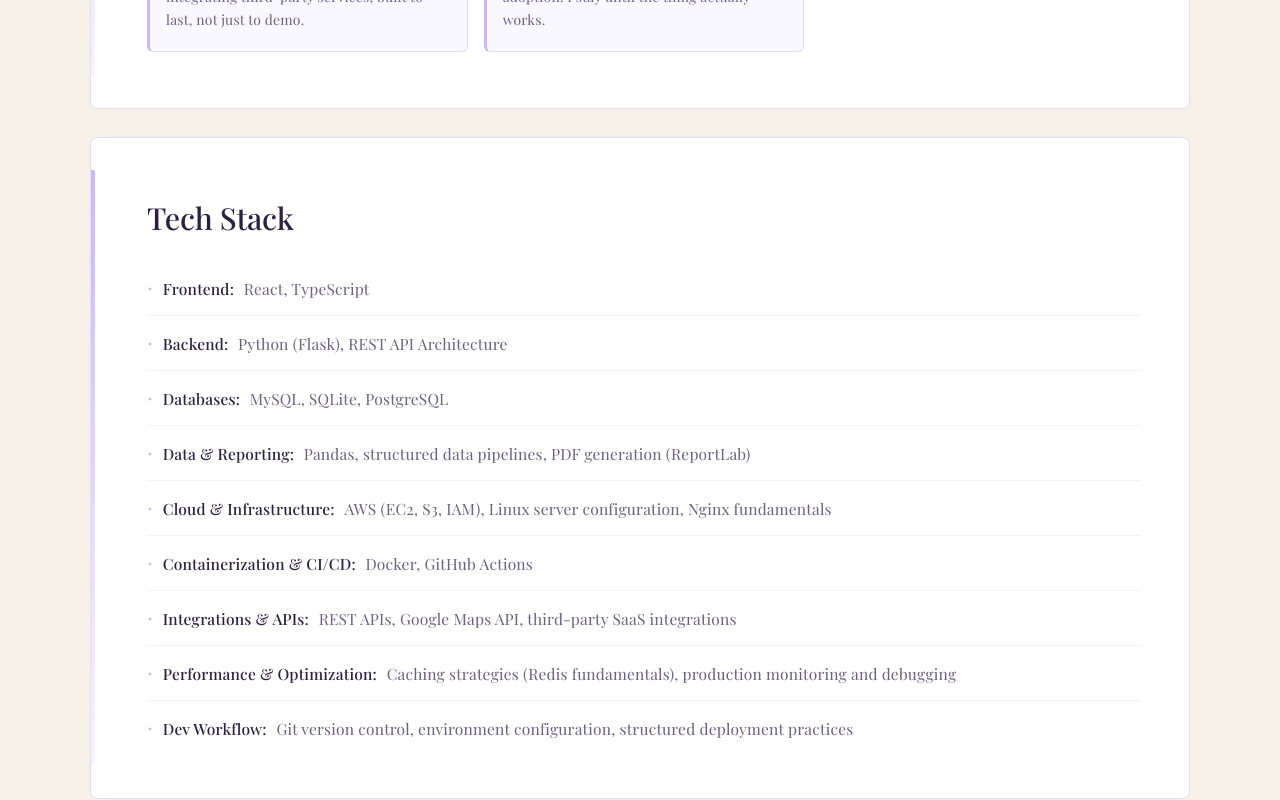
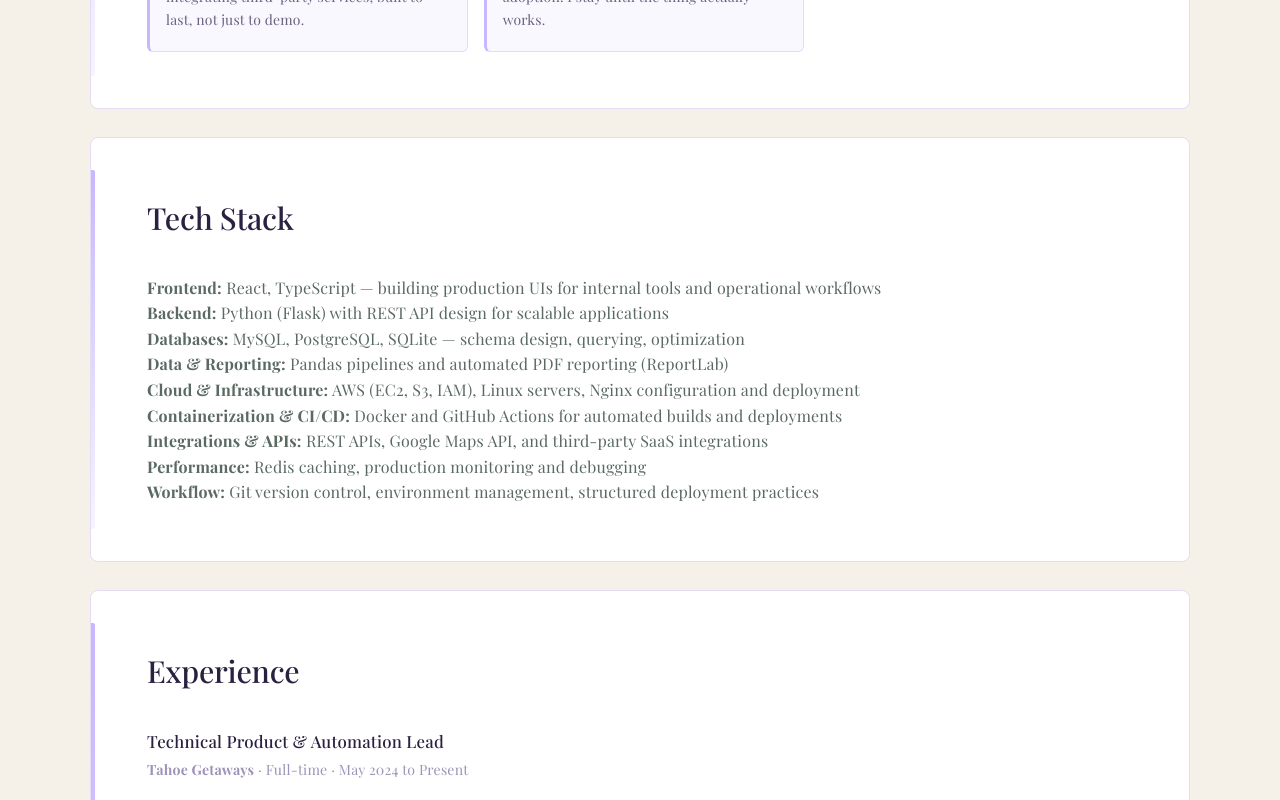
Before and after one commit to madelinegit/madelinedotcom, a React (Vite) app: page / in a window 1280 px wide. Shown: the part 2900-3700 px from the top of the page. Built offline with nearby package versions, Linux system fonts and the light colour scheme.

Commit message:
Update Home.tsx

```diff
--- a/src/pages/Home.tsx
+++ b/src/pages/Home.tsx
@@ -161,20 +161,20 @@
         </div>
       </Section>
 
-      {/* TECH STACK */}
-      <Section id="systems" title="Tech Stack">
-        <ul>
-          <li><strong>Frontend:</strong> React, TypeScript</li>
-          <li><strong>Backend:</strong> Python (Flask), REST API Architecture</li>
-          <li><strong>Databases:</strong> MySQL, SQLite, PostgreSQL</li>
-          <li><strong>Data &amp; Reporting:</strong> Pandas, structured data pipelines, PDF generation (ReportLab)</li>
-          <li><strong>Cloud &amp; Infrastructure:</strong> AWS (EC2, S3, IAM), Linux server configuration, Nginx fundamentals</li>
-          <li><strong>Containerization &amp; CI/CD:</strong> Docker, GitHub Actions</li>
-          <li><strong>Integrations &amp; APIs:</strong> REST APIs, Google Maps API, third-party SaaS integrations</li>
-          <li><strong>Performance &amp; Optimization:</strong> Caching strategies (Redis fundamentals), production monitoring and debugging</li>
-          <li><strong>Dev Workflow:</strong> Git version control, environment configuration, structured deployment practices</li>
-        </ul>
-      </Section>
+    {/* TECH STACK */}
+    <Section id="systems" title="Tech Stack">
+      <p>
+        <strong>Frontend:</strong> React, TypeScript — building production UIs for internal tools and operational workflows<br/>
+        <strong>Backend:</strong> Python (Flask) with REST API design for scalable applications<br/>
+        <strong>Databases:</strong> MySQL, PostgreSQL, SQLite — schema design, querying, optimization<br/>
+        <strong>Data & Reporting:</strong> Pandas pipelines and automated PDF reporting (ReportLab)<br/>
+        <strong>Cloud & Infrastructure:</strong> AWS (EC2, S3, IAM), Linux servers, Nginx configuration and deployment<br/>
+        <strong>Containerization & CI/CD:</strong> Docker and GitHub Actions for automated builds and deployments<br/>
+        <strong>Integrations & APIs:</strong> REST APIs, Google Maps API, and third-party SaaS integrations<br/>
+        <strong>Performance:</strong> Redis caching, production monitoring and debugging<br/>
+        <strong>Workflow:</strong> Git version control, environment management, structured deployment practices
+      </p>
+    </Section>
 
       {/* EXPERIENCE */}
       <Section id="experience" title="Experience">
```
